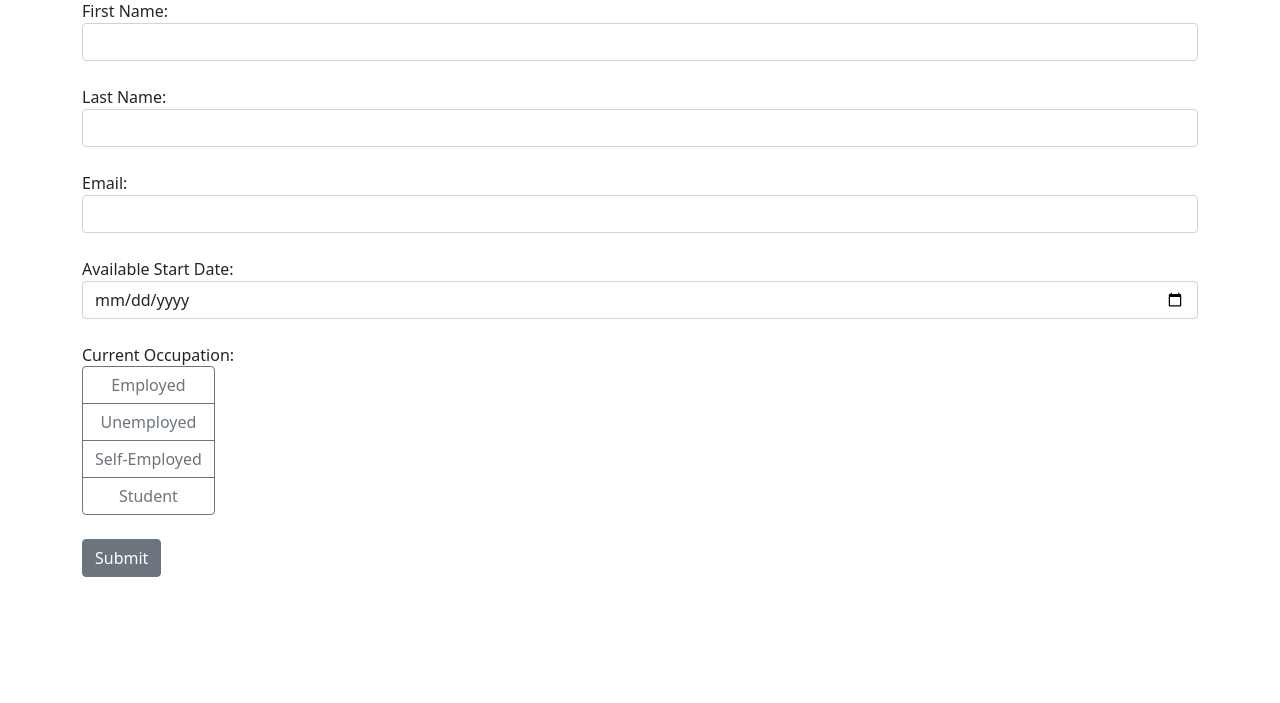
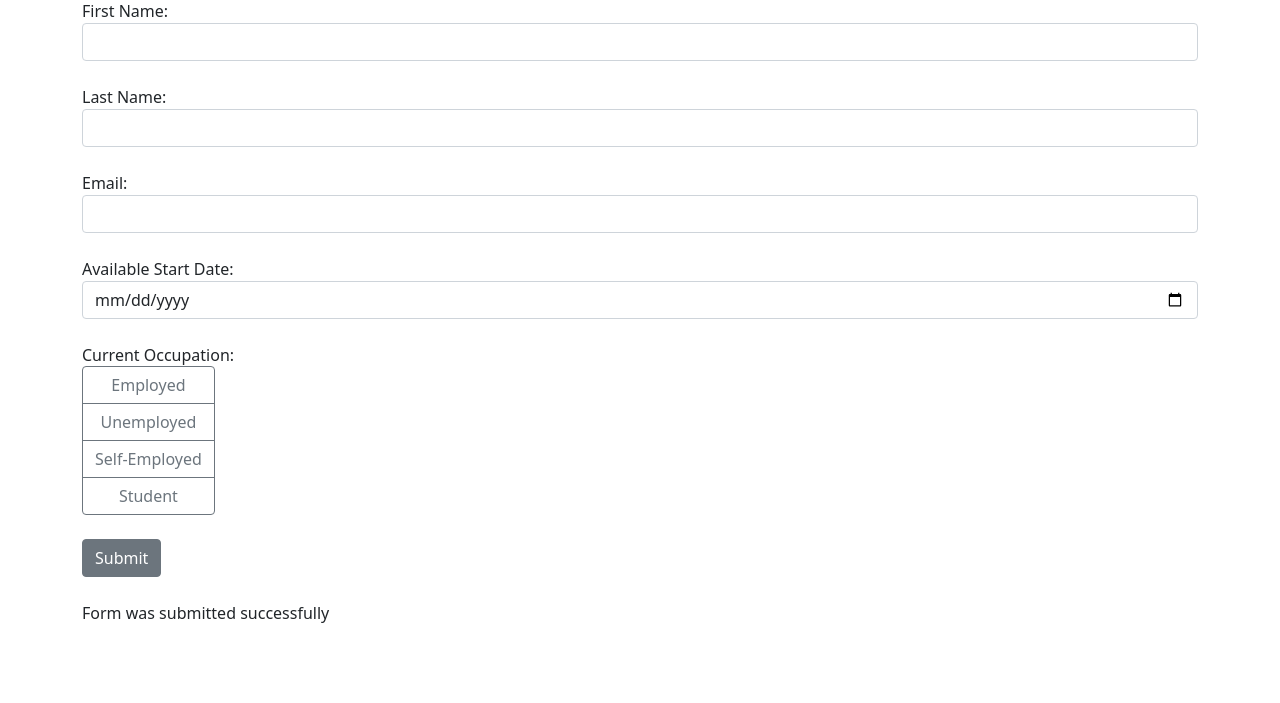
Before and after one commit to AVRSANAND/Job-Application-Site, a Flask app: page / in a window 1280 px wide. Shown: the part 97-800 px from the top of the page. Run offline with Flask 3, Linux system fonts and the light colour scheme; one stand-in notice (Sample message) is shown.

Commit message:
Form submission message

```diff
--- a/app.py
+++ b/app.py
@@ -1,5 +1,5 @@
 from datetime import datetime
-from flask import Flask, render_template, request
+from flask import Flask, render_template, request, flash
 from flask_sqlalchemy import SQLAlchemy
 
 
@@ -36,6 +36,7 @@ def index():
                     email=email, date=date_obj, occupation=occupation)
         db.session.add(form)
         db.session.commit()
+        flash("Your form was submitted successfully!", "success")
 
     return render_template("index.html")
 
--- a/templates/index.html
+++ b/templates/index.html
@@ -44,6 +44,13 @@
                     </div>
                 </div>
                 <button class="btn btn-secondary mb-4" type="submit" id="submit">Submit</button>
+                {% with messages = get_flashed_messages() %}
+                {% if messages %}
+                <div>
+                    Form was submitted successfully
+                </div>
+                {% endif %}
+                {% endwith %}
             </form>
 
         </div>
```
Also changed, not shown: instance/data.db.
